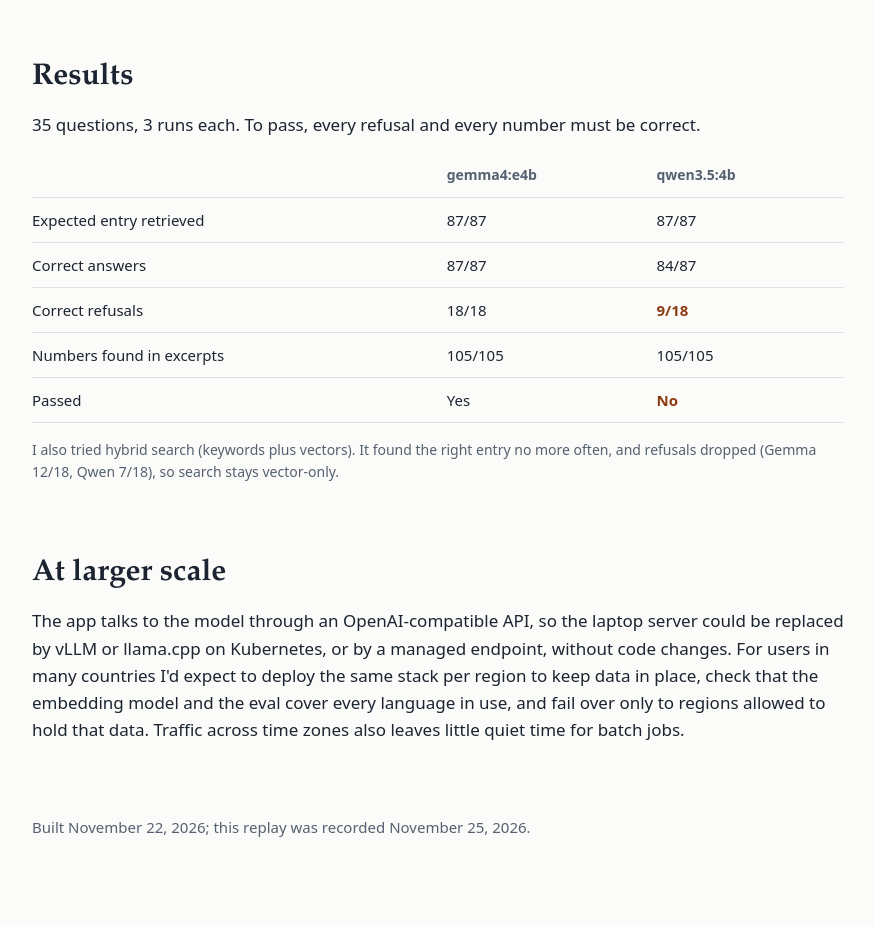
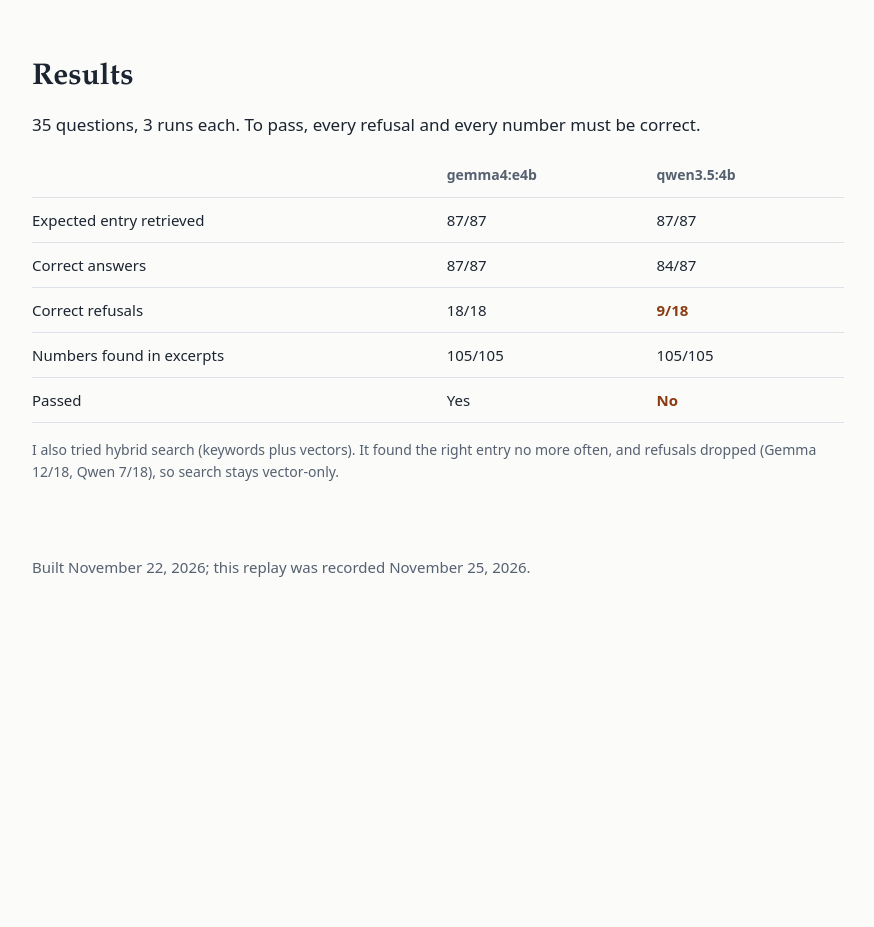
Before and after one commit to simezra/local-RAG-allthenumbers, a plain HTML site: page index.html in a window 1280 px wide. Shown: the part 1799-2726 px from the top of the page, without its empty margins (202-1076 px from the left). After the commit the page ends 2466 px from the top, so only its background shows below. Drawn offline with Linux system fonts and the light colour scheme.

Commit message:
Remove the At larger scale section
Co-Authored-By: Claude Opus 5.5 <noreply@anthropic.com>

```diff
--- a/index.html
+++ b/index.html
@@ -132,10 +132,6 @@ footer{padding-top:56px;padding-bottom:72px;color:var(--muted);font-size:15px}
 <p class="small">I also tried hybrid search (keywords plus vectors). It found the right entry no more often, and refusals dropped (Gemma 12/18, Qwen 7/18), so search stays vector-only.</p>
 </section>
 
-<section aria-labelledby="h-scale">
-<h2 id="h-scale">At larger scale</h2>
-<p>The app talks to the model through an OpenAI-compatible API, so the laptop server could be replaced by vLLM or llama.cpp on Kubernetes, or by a managed endpoint, without code changes. For users in many countries I'd expect to deploy the same stack per region to keep data in place, check that the embedding model and the eval cover every language in use, and fail over only to regions allowed to hold that data. Traffic across time zones also leaves little quiet time for batch jobs.</p>
-</section>
 </main>
 <footer><p>Built November 22, 2026; this replay was recorded November 25, 2026.</p></footer>
 
```
